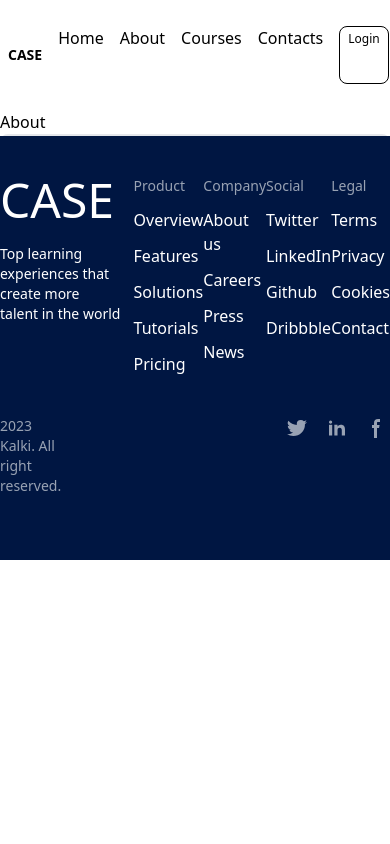
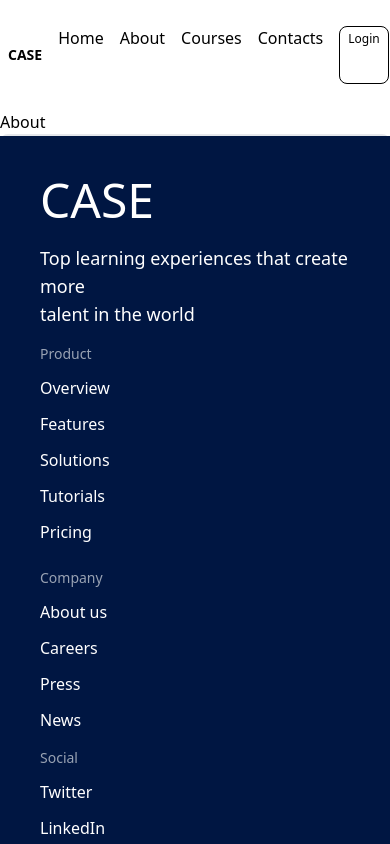
Before and after one commit to 003-kalki/case, a React (Vite) app in the folder client/: page /about in a window 390 px wide. Shown: the top 844 px of the page. Built offline with nearby package versions, Linux system fonts and the light colour scheme.

Commit message:
Footer is responsive now

```diff
--- a/client/src/components/Footer.jsx
+++ b/client/src/components/Footer.jsx
@@ -4,17 +4,17 @@ import { Link } from 'react-router-dom';
 export default function FooterComp(){
     return(
       <Footer className="border-t-2">
-        <div className='bg-them-color h-300 pt-10 pb-16'>
-        <div className='text-white flex flex-row justify-evenly'>
-          <div className='flex flex-col'>
+        <div className='bg-them-color h-300 pt-10 pb-16 flex flex-col'>
+        <div className='text-white flex flex-col justify-evenly ml-10 sm:ml-0 sm:flex-row'>
+          <div className='flex flex-col mb-4'>
           <span className='text-5xl'>
           CASE
         </span>
-        <span className='text-sm mt-5'>
+        <span className='text-lg sm:text-sm mt-5'>
         Top learning experiences that create more <br />talent in the world
         </span>
           </div>
-          <div className='flex flex-col gap-3'>
+          <div className='flex flex-col gap-3 mb-6'>
             <span className='text-text-gray text-sm'>Product</span>
             <Link>Overview</Link>
             <Link>Features</Link>
@@ -22,21 +22,21 @@ export default function FooterComp(){
             <Link>Tutorials</Link>
             <Link>Pricing</Link>
           </div>
-          <div className='flex flex-col gap-3'>
+          <div className='flex flex-col gap-3 mb-4'>
             <span className='text-text-gray text-sm'>Company</span>
             <Link>About us</Link>
             <Link>Careers</Link>
             <Link>Press</Link>
             <Link>News</Link>
           </div>
-          <div className='flex flex-col gap-3'>
+          <div className='flex flex-col gap-3 mb-4'>
             <span className='text-text-gray text-sm'>Social</span>
             <Link>Twitter</Link>
             <Link>LinkedIn</Link>
             <Link>Github</Link>
             <Link>Dribbble</Link>
           </div>
-          <div className='flex flex-col gap-3'>
+          <div className='flex flex-col gap-3 mb-4'>
             <span className='text-text-gray text-sm'>Legal</span>
             <Link>Terms</Link>
             <Link>Privacy</Link>
@@ -44,23 +44,24 @@ export default function FooterComp(){
             <Link>Contact</Link>
           </div>
         </div>
-        <div className='text-text-gray mt-10 flex flex-row justify-around'>
-          <span className='text-sm mr-[14rem] sm:mr-[14rem] md:mr-[17rem] lg:mr-[33rem] xl:mr-[33rem]'>2023 Kalki. All right reserved.</span>
-          <div className='flex flex-row gap-4'>
-          <svg className="w-6 h-6 text-text-gray dark:text-white" aria-hidden="true" xmlns="http://www.w3.org/2000/svg" width="24" height="24" fill="currentColor" viewBox="0 0 24 24">
+        <div className='text-text-gray mt-10 mx-10 flex flex-col sm:flex-row gap-4 justify-around'>
+        <span className='text-base sm:text-sm sm:mr-[14rem] md:mr-[17rem] lg:mr-[33rem] xl:mr-[33rem] 2xl:mr-[43rem] flex justify-center sm:justify-start'>2023 Kalki. All right reserved.</span>
+          <div className='flex flex-row justify-evenly sm:gap-4'>
+          <svg className="w-10 h-10 sm:w-6 sm:h-6 text-text-gray dark:text-white" aria-hidden="true" xmlns="http://www.w3.org/2000/svg" width="24" height="24" fill="currentColor" viewBox="0 0 24 24">
   <path fill-rule="evenodd" d="M22 5.892a8.178 8.178 0 0 1-2.355.635 4.074 4.074 0 0 0 1.8-2.235 8.343 8.343 0 0 1-2.605.981A4.13 4.13 0 0 0 15.85 4a4.068 4.068 0 0 0-4.1 4.038c0 .31.035.618.105.919A11.705 11.705 0 0 1 3.4 4.734a4.006 4.006 0 0 0 1.268 5.392 4.165 4.165 0 0 1-1.859-.5v.05A4.057 4.057 0 0 0 6.1 13.635a4.192 4.192 0 0 1-1.856.07 4.108 4.108 0 0 0 3.831 2.807A8.36 8.36 0 0 1 2 18.184 11.732 11.732 0 0 0 8.291 20 11.502 11.502 0 0 0 19.964 8.5c0-.177 0-.349-.012-.523A8.143 8.143 0 0 0 22 5.892Z" clip-rule="evenodd"/>
 </svg>
-<svg className="w-6 h-6 text-text-gray dark:text-white" aria-hidden="true" xmlns="http://www.w3.org/2000/svg" width="24" height="24" fill="currentColor" viewBox="0 0 24 24">
+<svg className="w-10 h-10 sm:w-6 sm:h-6 text-text-gray dark:text-white" aria-hidden="true" xmlns="http://www.w3.org/2000/svg" width="24" height="24" fill="currentColor" viewBox="0 0 24 24">
   <path fill-rule="evenodd" d="M12.51 8.796v1.697a3.738 3.738 0 0 1 3.288-1.684c3.455 0 4.202 2.16 4.202 4.97V19.5h-3.2v-5.072c0-1.21-.244-2.766-2.128-2.766-1.827 0-2.139 1.317-2.139 2.676V19.5h-3.19V8.796h3.168ZM7.2 6.106a1.61 1.61 0 0 1-.988 1.483 1.595 1.595 0 0 1-1.743-.348A1.607 1.607 0 0 1 5.6 4.5a1.601 1.601 0 0 1 1.6 1.606Z" clip-rule="evenodd"/>
   <path d="M7.2 8.809H4V19.5h3.2V8.809Z"/>
 </svg>
-<svg className="w-6 h-6 text-text-gray dark:text-white" aria-hidden="true" xmlns="http://www.w3.org/2000/svg" width="24" height="24" fill="currentColor" viewBox="0 0 24 24">
+<svg className="w-10 h-10 sm:w-6 sm:h-6 text-text-gray dark:text-white" aria-hidden="true" xmlns="http://www.w3.org/2000/svg" width="24" height="24" fill="currentColor" viewBox="0 0 24 24">
   <path fill-rule="evenodd" d="M13.135 6H15V3h-1.865a4.147 4.147 0 0 0-4.142 4.142V9H7v3h2v9.938h3V12h2.021l.592-3H12V6.591A.6.6 0 0 1 12.592 6h.543Z" clip-rule="evenodd"/>
 </svg>
-<svg className="w-6 h-6 text-text-gray dark:text-white" aria-hidden="true" xmlns="http://www.w3.org/2000/svg" width="24" height="24" fill="currentColor" viewBox="0 0 24 24">
+<svg className="w-10 h-10 sm:w-6 sm:h-6 text-text-gray dark:text-white" aria-hidden="true" xmlns="http://www.w3.org/2000/svg" width="24" height="24" fill="currentColor" viewBox="0 0 24 24">
   <path fill-rule="evenodd" d="M12.006 2a9.847 9.847 0 0 0-6.484 2.44 10.32 10.32 0 0 0-3.393 6.17 10.48 10.48 0 0 0 1.317 6.955 10.045 10.045 0 0 0 5.4 4.418c.504.095.683-.223.683-.494 0-.245-.01-1.052-.014-1.908-2.78.62-3.366-1.21-3.366-1.21a2.711 2.711 0 0 0-1.11-1.5c-.907-.637.07-.621.07-.621.317.044.62.163.885.346.266.183.487.426.647.71.135.253.318.476.538.655a2.079 2.079 0 0 0 2.37.196c.045-.52.27-1.006.635-1.37-2.219-.259-4.554-1.138-4.554-5.07a4.022 4.022 0 0 1 1.031-2.75 3.77 3.77 0 0 1 .096-2.713s.839-.275 2.749 1.05a9.26 9.26 0 0 1 5.004 0c1.906-1.325 2.74-1.05 2.74-1.05.37.858.406 1.828.101 2.713a4.017 4.017 0 0 1 1.029 2.75c0 3.939-2.339 4.805-4.564 5.058a2.471 2.471 0 0 1 .679 1.897c0 1.372-.012 2.477-.012 2.814 0 .272.18.592.687.492a10.05 10.05 0 0 0 5.388-4.421 10.473 10.473 0 0 0 1.313-6.948 10.32 10.32 0 0 0-3.39-6.165A9.847 9.847 0 0 0 12.007 2Z" clip-rule="evenodd"/>
 </svg>
           </div>
+
         </div>
         </div>
       </Footer>
--- a/client/tailwind.config.js
+++ b/client/tailwind.config.js
@@ -14,6 +14,7 @@ export default {
       'button-gray': '#F1F1F3',
       },
       margin: {
+        '43rem': '43rem',
         '33rem': '33rem',
         '17rem': '17rem',
         '14rem': '14rem',
```
